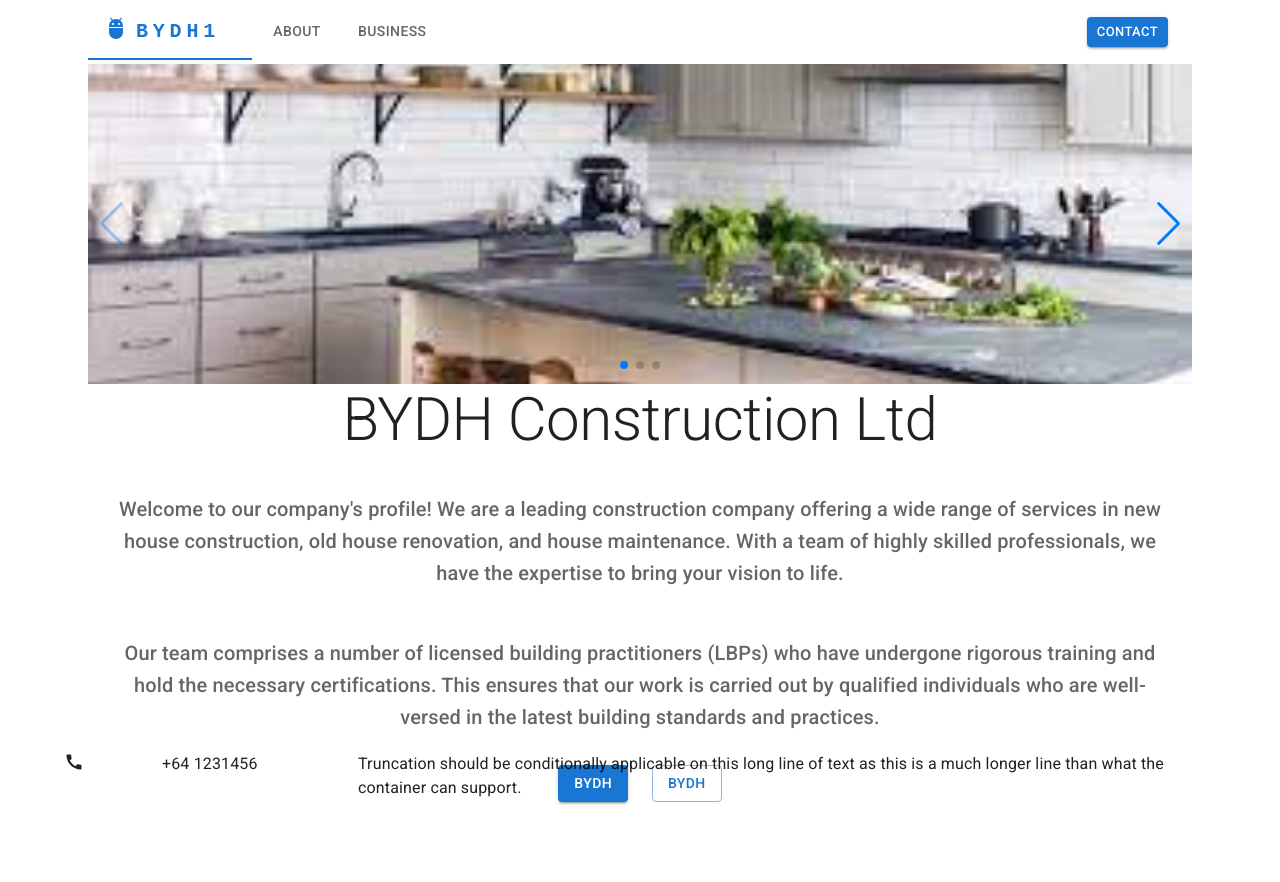
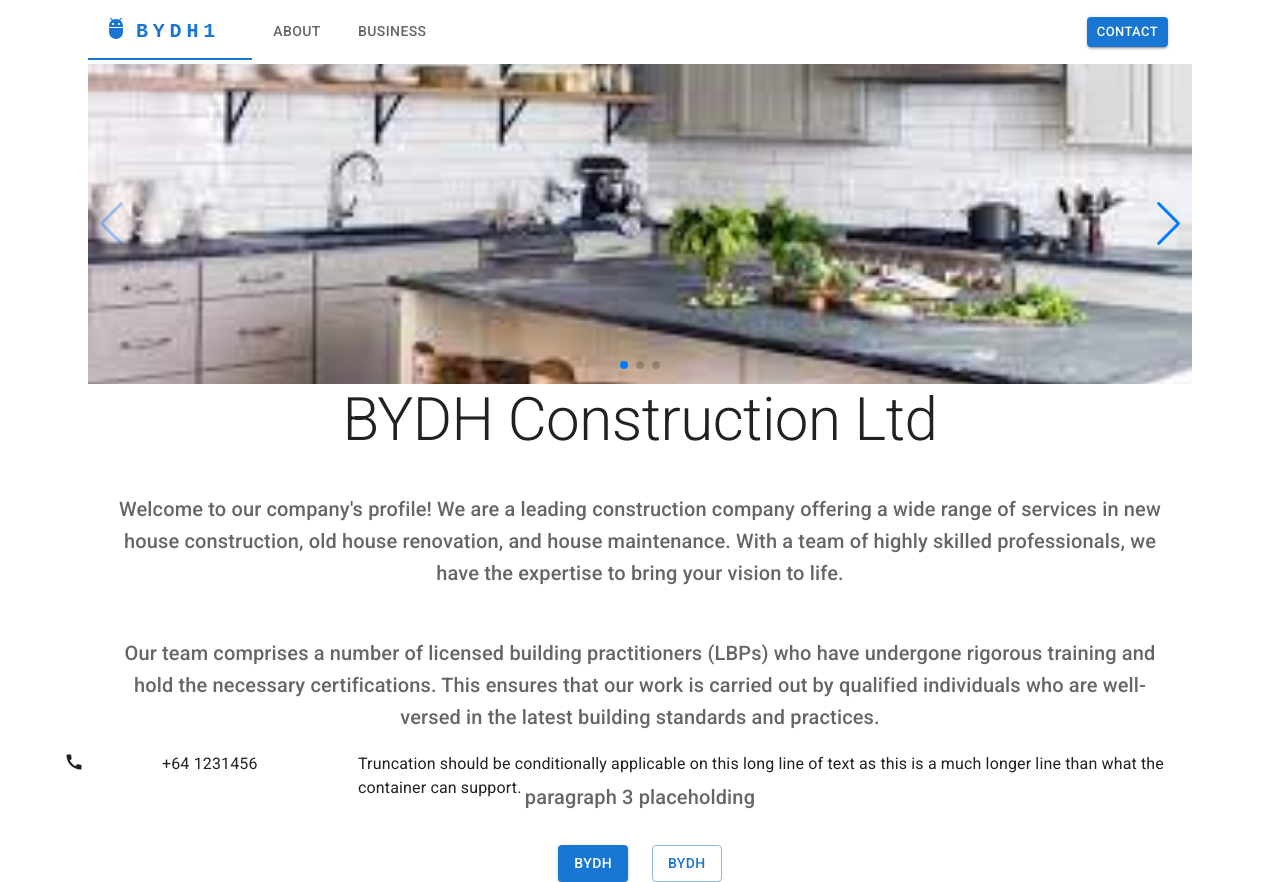
Before and after one commit to BydhLtd/bydh-web-main, a React (Create React App) app: page / in a window 1280 px wide. Built offline with nearby package versions, Linux system fonts and the light colour scheme.

Commit message:
add paragraph3 in homepage

```diff
--- a/src/components/Home.jsx
+++ b/src/components/Home.jsx
@@ -65,6 +65,12 @@ const Home = () => {
         </Typography>
       </CardContent>
 
+      <CardContent>
+        <Typography variant="h6" align="center" color="textSecondary" paragraph>
+          paragraph 3 placeholding
+        </Typography>
+      </CardContent>
+
       <div>
         <Grid container spacing={3} justifyContent="center">
           <Grid item>
```
